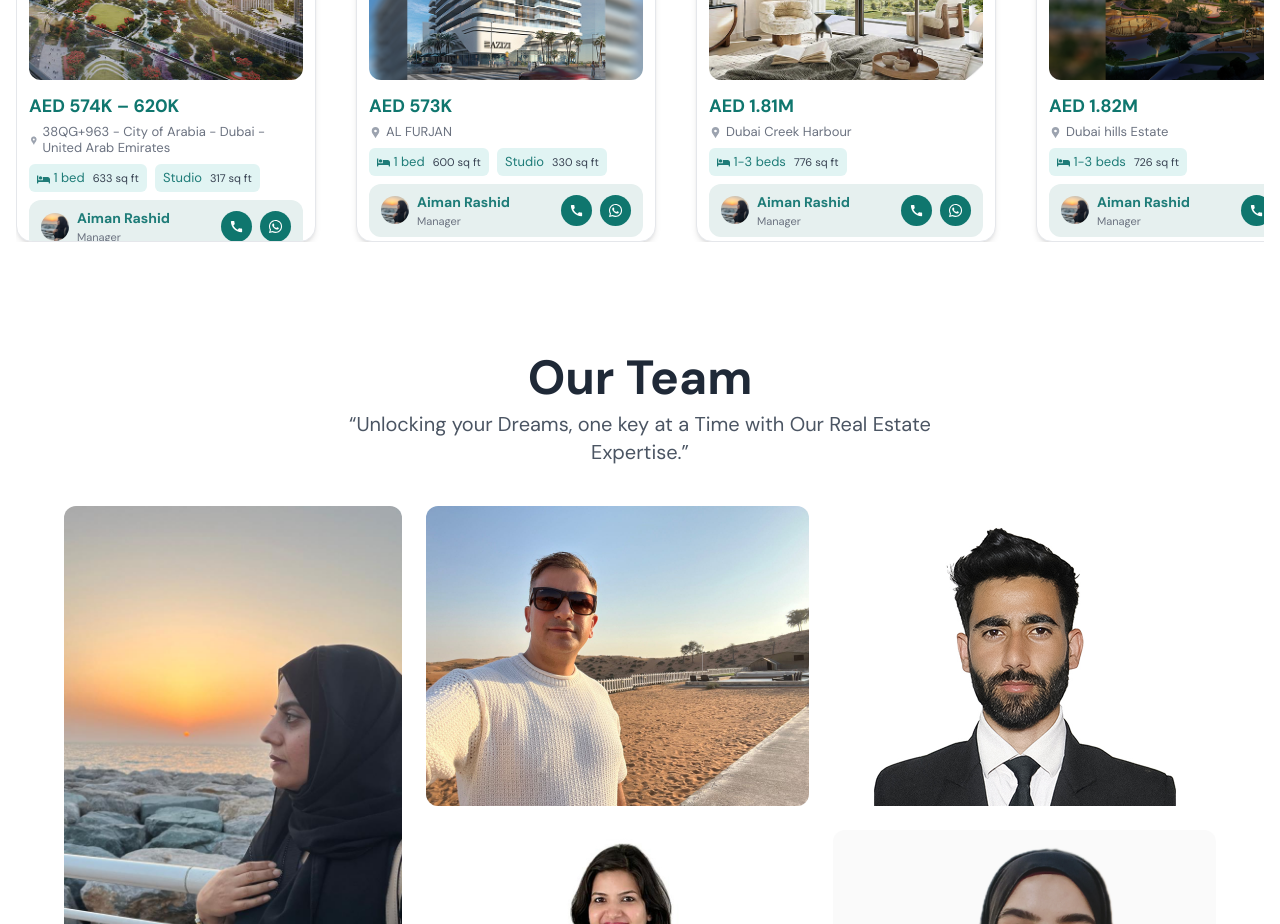
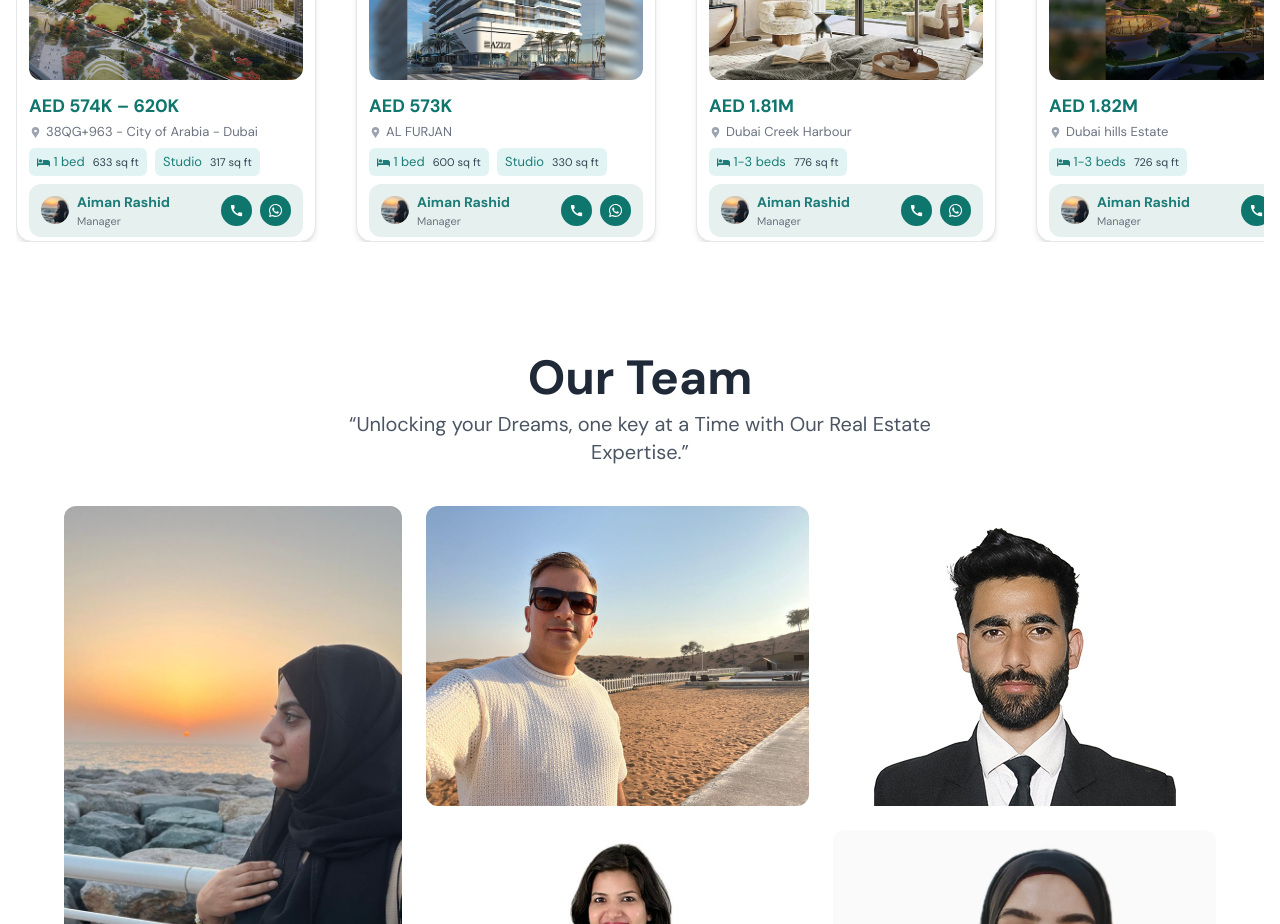
Before and after one commit to usmanashrafsiddiqi/BBP-MERN-WEBSITE, a React (Vite) app in the folder frontend/: page / in a window 1280 px wide. Shown: the part 980-1904 px from the top of the page. Built offline with nearby package versions, Linux system fonts and the light colour scheme.

Commit message:
newadeed

```diff
--- a/frontend/src/components/Properties.jsx
+++ b/frontend/src/components/Properties.jsx
@@ -8,7 +8,7 @@ const properties = [
     id: 1,
     title: "AED 574K – 620K",
     image: "/azizimilan.jpg",
-    location: "38QG+963 - City of Arabia - Dubai - United Arab Emirates",
+    location: "38QG+963 - City of Arabia - Dubai ",
     beds: "1 bed",
     bedroomSize: "633 sq ft",
     studio: "Studio",
```
